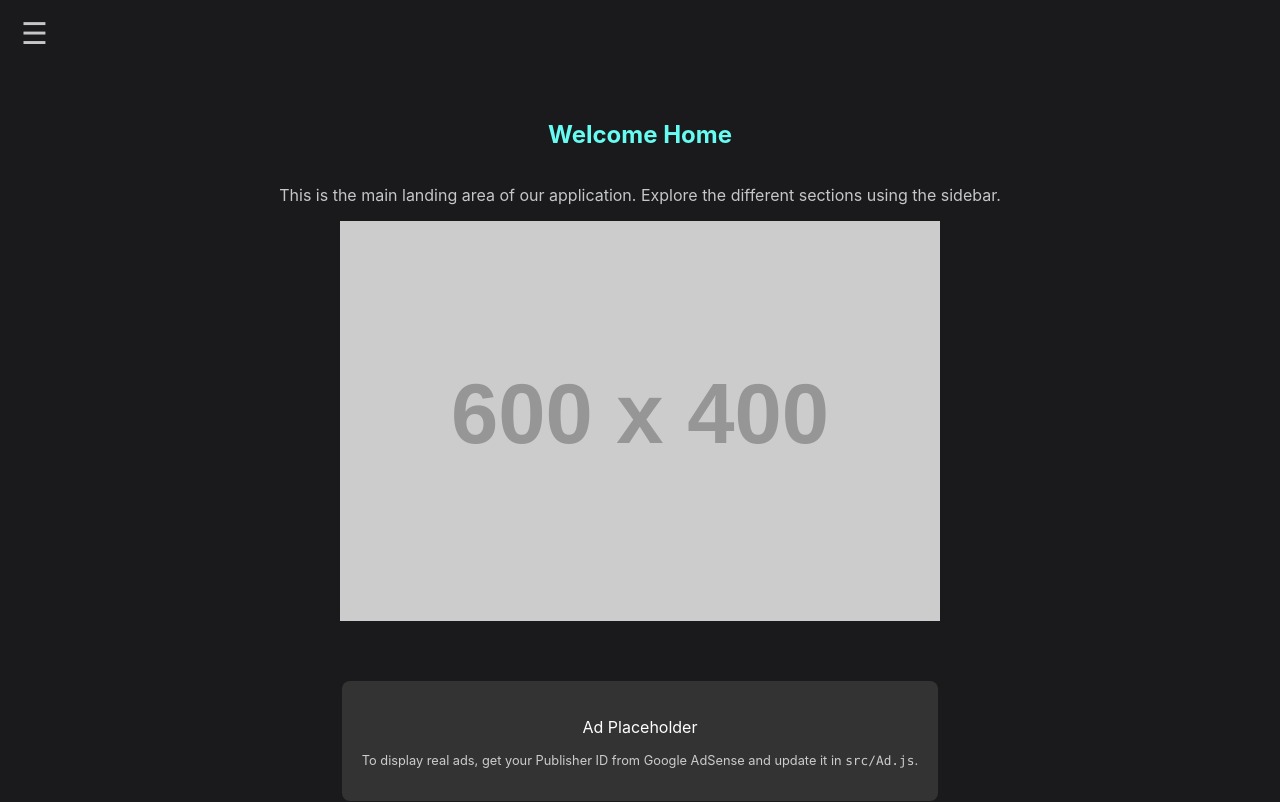
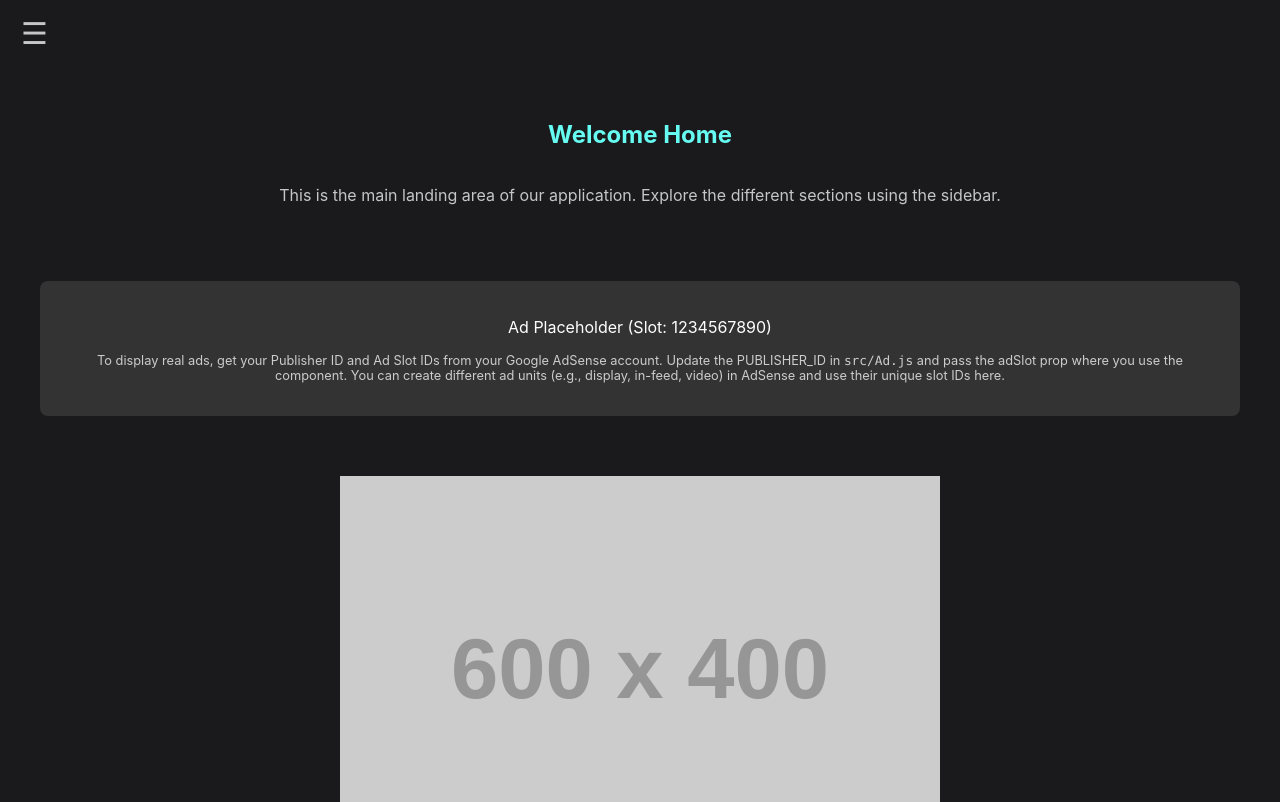
Before and after one commit to connectoniccom/Connectonic.com, a React (Create React App) app: page /#/ in a window 1280 px wide. Shown: the top 802 px of the page. Built offline with nearby package versions, Linux system fonts and the light colour scheme.

Commit message:
Add more ads display auto video ads flash ads add all types of ads you n

```diff
--- a/src/Ad.js
+++ b/src/Ad.js
@@ -3,36 +3,41 @@ import React, { useEffect } from 'react';
 // IMPORTANT: Replace this with your own Google AdSense Publisher ID
 const PUBLISHER_ID = "ca-pub-0000000000000000";
 
-function Ad() {
-  const adSlot = "1234567890"; // In a real app, you might want to pass this as a prop
-
+function Ad({ adSlot }) {
   useEffect(() => {
     try {
+      // We only want to push the ad script once, even if we have multiple ads.
       if (typeof window !== "undefined" && PUBLISHER_ID !== "ca-pub-0000000000000000") {
         (window.adsbygoogle = window.adsbygoogle || []).push({});
       }
     } catch (e) {
       console.error("AdSense error:", e);
     }
-  }, []);
+  }, [adSlot]); // Re-run if the ad slot changes
 
+  // If the publisher ID is the placeholder, show a helpful message.
   if (!PUBLISHER_ID || PUBLISHER_ID === "ca-pub-0000000000000000") {
     console.warn("Please replace the placeholder Publisher ID in Ad.js with your real Google AdSense Publisher ID.");
     return (
       <div style={{ background: '#333', color: 'white', padding: '20px', textAlign: 'center', borderRadius: '8px', margin: '20px 0' }}>
-        <p>Ad Placeholder</p>
-        <p style={{ fontSize: '0.8rem', color: '#ccc' }}>To display real ads, get your Publisher ID from Google AdSense and update it in <code>src/Ad.js</code>.</p>
+        <p>Ad Placeholder (Slot: {adSlot || 'Default'})</p>
+        <p style={{ fontSize: '0.8rem', color: '#ccc' }}>
+          To display real ads, get your Publisher ID and Ad Slot IDs from your Google AdSense account.
+          Update the PUBLISHER_ID in <code>src/Ad.js</code> and pass the adSlot prop where you use the component.
+          You can create different ad units (e.g., display, in-feed, video) in AdSense and use their unique slot IDs here.
+        </p>
       </div>
     );
   }
 
+  // Render the actual ad unit.
   return (
     <div style={{ margin: '20px 0', textAlign: 'center' }}>
       <ins className="adsbygoogle"
         style={{ display: 'block' }}
         data-ad-client={PUBLISHER_ID}
-        data-ad-slot={adSlot}
-        data-ad-format="auto"
+        data-ad-slot={adSlot} // Use the specific ad slot ID passed as a prop
+        data-ad-format="auto" // "auto" allows AdSense to show various formats (display, video, etc.)
         data-full-width-responsive="true"></ins>
     </div>
   );
--- a/src/pages/Home.js
+++ b/src/pages/Home.js
@@ -6,11 +6,18 @@ function Home() {
     <section id="home" className="content-section">
       <h1>Welcome Home</h1>
       <p>This is the main landing area of our application. Explore the different sections using the sidebar.</p>
+
+      {/* First Ad Slot */}
+      <div style={{ margin: '40px 0' }}>
+        <Ad adSlot="1234567890" />
+      </div>
+
       <img src="https://placehold.co/600x400.png" alt="placeholder" data-ai-hint="futuristic city" />
 
-      {/* Example Ad */}
+      {/* Second Ad Slot */}
       <div style={{ margin: '40px 0' }}>
-        <Ad />
+        <p>A second ad could appear here.</p>
+        <Ad adSlot="0987654321" />
       </div>
     </section>
   );
```
